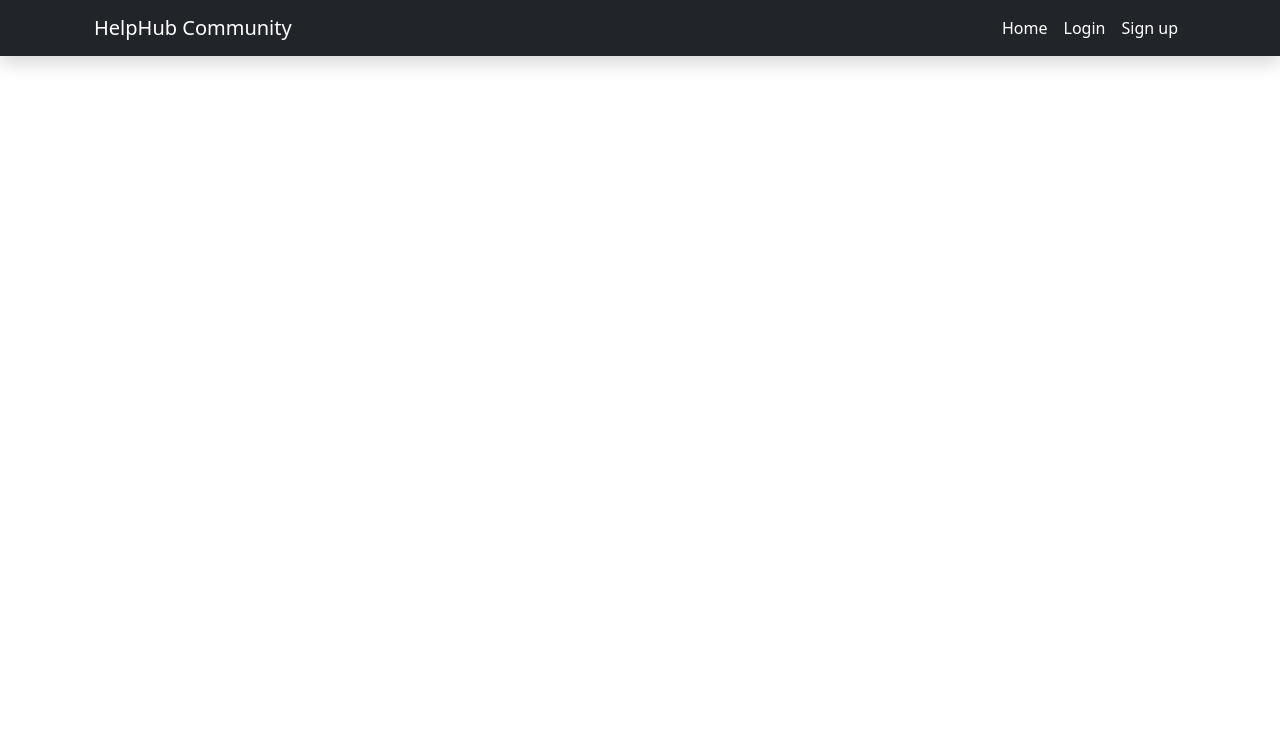
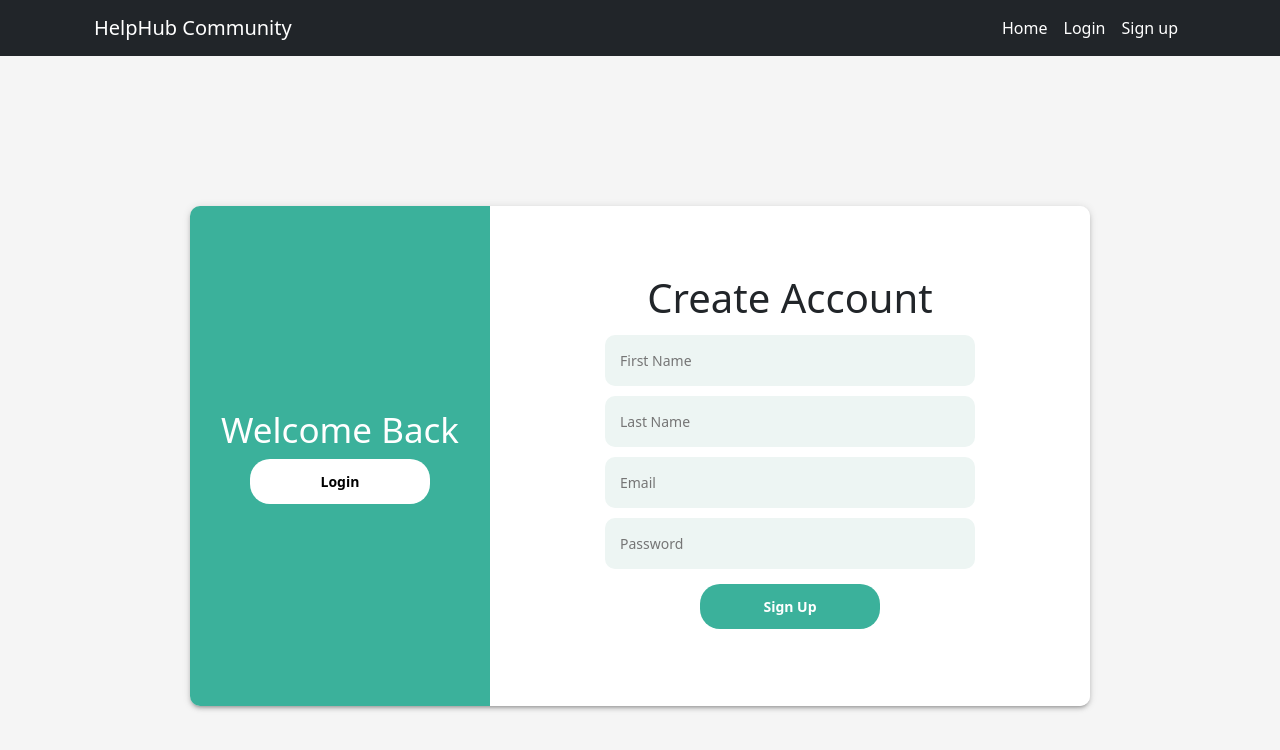
Before and after one commit to PrithikaC/HelpHub-Community-Application, a React (Create React App) app: page /signupServ in a window 1280 px wide. Shown: the top 750 px of the page. Built offline with nearby package versions, Linux system fonts and the light colour scheme.

Commit message:
created login and signup for service provider

```diff
--- a/src/App.js
+++ b/src/App.js
@@ -1,14 +1,14 @@
 import React from 'react';
-
-import './App.css';
-import Login from './components/Auth/Login/Login';
-import Signup from './components/Auth/Signup/Signup';
+import { Route, Routes } from 'react-router-dom';
+import LoginUser from './components/Auth/Login/LoginUser';
+import SignupUser from './components/Auth/Signup/SignupUser';
 import Home from './components/Home/Home';
 import Navbar from './components/Common/Navbar';
 import UserDashboard from './components/Dashboard/UserDashboard';
-import {Route, Routes } from 'react-router-dom';
 import UpdateProfile from './Profile/UpdateProfile';
 import Account from './Profile/Account';
+import SignupServ from './components/Auth/Signup/SignupServ';
+import LoginServ from './components/Auth/Login/LoginServ';
 
 function App() {
   const user = localStorage.getItem("token");
@@ -19,13 +19,14 @@ function App() {
       <Routes>
         {user && <Route path='/userDashboard' element={<UserDashboard />} />}
         {user && <Route path='/update-profile' element={<UpdateProfile />} />}
-        <Route path="/login" element={<Login />} />
-        <Route path="/signup" element={<Signup />} />
+        <Route path="/loginUser" element={<LoginUser />} />
+        <Route path="/signupUser" element={<SignupUser />} />
+        <Route path="/signupServ"element={<SignupServ/>}/>
+        <Route path="/loginServ" element={<LoginServ/>}/>
         <Route path="/" element={<Home />} />
-        <Route path="/updateProfile" element={<UserDashboard/>}/>
-        <Route path='/account' element={<Account/>}/>
+        <Route path='/account' element={<Account />} />
       </Routes>
-      </>
+    </>
   );
 }
 
--- a/src/Profile/UpdateProfile.js
+++ b/src/Profile/UpdateProfile.js
@@ -1,5 +1,6 @@
 import React, { useState, useEffect, useCallback } from 'react';
 import { useNavigate } from 'react-router-dom';
+//import jwtDecode from 'jwt-decode'; // Ensure correct import
 
 function UpdateProfile() {
     const [user, setUser] = useState(null);
--- /dev/null
+++ b/src/components/Auth/Login/LoginServ.jsx
@@ -0,0 +1,78 @@
+import { useState } from "react";
+import axios from "axios";
+import { Link } from "react-router-dom";
+import styles from "./styles.module.css";
+
+const LoginServ = () => {
+	const [data, setData] = useState({ email: "", password: "" });
+	const [error, setError] = useState("");
+
+	const handleChange = ({ currentTarget: input }) => {
+		setData({ ...data, [input.name]: input.value });
+	};
+
+	const handleSubmit = async (e) => {
+		e.preventDefault();
+		try {
+			const url = "http://localhost:8080/api/auth";
+			const { data: res } = await axios.post(url, data);
+			localStorage.setItem("token", res.data);
+			window.location = "/userDashboard";
+		} catch (error) {
+			if (
+				error.response &&
+				error.response.status >= 400 &&
+				error.response.status <= 500
+			) {
+				setError(error.response.data.message);
+			}
+		}
+	};
+
+	return (
+		<div className={styles.login_container}>
+			<div className={styles.login_form_container}>
+				<div className={styles.left}>
+					<form className={styles.form_container} onSubmit={handleSubmit}>
+						<h1>Login to Your Account</h1>
+						<input
+							type="email"
+							placeholder="Email"
+							name="email"
+							onChange={handleChange}
+							value={data.email}
+							required
+							className={styles.input}
+						/>
+						<input
+							type="password"
+							placeholder="Password"
+							name="password"
+							onChange={handleChange}
+							value={data.password}
+							required
+							className={styles.input}
+						/>
+						{error && <div className={styles.error_msg}>{error}</div>}
+						<button type="submit" className={styles.green_btn}>
+							Login
+						</button>
+
+					</form>
+
+				</div>
+				<div className={styles.right}>
+					<h1>New Here?</h1>
+					<Link to="/signupServ">
+						<button type="button" className={styles.white_btn}>
+							Sign Up
+						</button>
+					</Link>
+				</div>
+			</div>
+
+		</div>
+	);
+};
+
+export default LoginServ;
--- a/src/components/Auth/Login/Login.jsx
+++ b/src/components/Auth/Login/LoginUser.jsx
@@ -55,19 +55,24 @@ const Login = () => {
 						/>
 						{error && <div className={styles.error_msg}>{error}</div>}
 						<button type="submit" className={styles.green_btn}>
-							Sing In
+							Login
 						</button>
+
 					</form>
+					<div className={styles.bottom_section}>
+                       <p>If you are a Service Provider, <a href="/LoginServ" className={styles.link}>click here</a></p>
+                   </div>
 				</div>
 				<div className={styles.right}>
-					<h1>New Here ?</h1>
-					<Link to="/signup">
+					<h1>New Here?</h1>
+					<Link to="/signupUse">
 						<button type="button" className={styles.white_btn}>
-							Sing Up
+							Sign Up
 						</button>
 					</Link>
 				</div>
 			</div>
+
 		</div>
 	);
 };
--- /dev/null
+++ b/src/components/Auth/Signup/SignupServ.jsx
@@ -0,0 +1,101 @@
+import { Link, useNavigate } from 'react-router-dom';
+import styles from './styles.module.css';
+import { useState } from 'react';
+import axios from 'axios';
+
+const SignupServ = () => {
+    const [data, setData] = useState({
+        firstName: "",
+        lastName: "",
+        email: "",
+        password: ""
+    });
+
+    const navigate = useNavigate();
+    const [error, setError] = useState("");
+
+    const handleChange = ({ currentTarget: input }) => {
+        setData({ ...data, [input.name]: input.value });
+    };
+
+    const handleSubmit = async (e) => {
+        e.preventDefault();
+        try {
+            const url = "http://localhost:8080/api/users";
+            const { data: res } = await axios.post(url, data);
+
+            navigate("/login");
+
+            console.log(res.message);
+
+        } catch (error) {
+            if (error.response && error.response.status >= 400 && error.response.status <= 500) {
+                setError(error.response.data.message);
+            }
+        }
+    };
+
+    return (
+        <div className={styles.signup_container}>
+            <div className={styles.signup_form_container}>
+                <div className={styles.left}>
+                    <h1>Welcome Back</h1>
+                    <Link to="/loginServ">
+                        <button type="button" className={styles.white_btn}>
+                            Login
+                        </button>
+                    </Link>
+                </div>
+                <div className={styles.right}>
+                    <form className={styles.form_container} onSubmit={handleSubmit}>
+                        <h1>Create Account</h1>
+                        <input
+                            type="text"
+                            placeholder='First Name'
+                            name='firstName'
+                            onChange={handleChange}
+                            value={data.firstName}
+                            required
+                            className={styles.input}
+                        />
+                        <input
+                            type="text"
+                            placeholder='Last Name'
+                            name='lastName'
+                            onChange={handleChange}
+                            value={data.lastName}
+                            required
+                            className={styles.input}
+                        />
+                        <input
+                            type="email"
+                            placeholder='Email'
+                            name='email'
+                            onChange={handleChange}
+                            value={data.email}
+                            required
+                            className={styles.input}
+                        />
+                        <input
+                            type="password"
+                            placeholder='Password'
+                            name='password'
+                            onChange={handleChange}
+                            value={data.password}
+                            required
+                            className={styles.input}
+                        />
+                        {error && <div className={styles.error_msg}>{error}</div>}
+                        <button type="submit" className={styles.green_btn}>
+                            Sign Up
+                        </button>
+
+                    </form>
+                </div>
+            </div>
+
+        </div>
+    );
+};
+
+export default SignupServ;
--- a/src/components/Auth/Signup/Signup.jsx
+++ b/src/components/Auth/Signup/SignupUser.jsx
@@ -1,49 +1,49 @@
-import { Link,useNavigate } from 'react-router-dom';
+import { Link, useNavigate } from 'react-router-dom';
 import styles from './styles.module.css';
 import { useState } from 'react';
 import axios from 'axios';
 
-const Signup=()=>{
-    const[data,setData]=useState({
-        firstName:"",
-        lastName:"",
-        email:"",
-        password:""
-    })
+const Signup = () => {
+    const [data, setData] = useState({
+        firstName: "",
+        lastName: "",
+        email: "",
+        password: ""
+    });
 
-    const navigate=useNavigate();
-    const [error,setError]=useState("");
+    const navigate = useNavigate();
+    const [error, setError] = useState("");
 
-    const handleChange=({currentTarget:input})=>{
-        setData({...data,[input.name]:input.value});
+    const handleChange = ({ currentTarget: input }) => {
+        setData({ ...data, [input.name]: input.value });
     };
 
-    const handleSubmit=async(e)=>{
+    const handleSubmit = async (e) => {
         e.preventDefault();
         try {
-            const url="http://localhost:8080/api/users";
-            const {data:res}=await axios.post(url,data);
+            const url = "http://localhost:8080/api/users";
+            const { data: res } = await axios.post(url, data);
 
             navigate("/login");
 
             console.log(res.message);
 
         } catch (error) {
-            if(error.response && error.response.status>=400 && error.response.status<=500){
-                setError(error.response.data.message)
+            if (error.response && error.response.status >= 400 && error.response.status <= 500) {
+                setError(error.response.data.message);
             }
         }
-    }
+    };
 
-    return(
+    return (
         <div className={styles.signup_container}>
             <div className={styles.signup_form_container}>
                 <div className={styles.left}>
                     <h1>Welcome Back</h1>
-                    <Link to="/login">
-                    <button type="button" className={styles.white_btn}>
-                        Sign In
-                    </button>
+                    <Link to="/loginUser">
+                        <button type="button" className={styles.white_btn}>
+                            Login
+                        </button>
                     </Link>
                 </div>
                 <div className={styles.right}>
@@ -89,10 +89,16 @@ const Signup=()=>{
                         <button type="submit" className={styles.green_btn}>
                             Sign Up
                         </button>
+
                     </form>
                 </div>
             </div>
+            {/* New Bottom Section */}
+            <div className={styles.bottom_section}>
+                <p>If you are a Service Provider, <a href="/SignupServ" className={styles.link}>click here</a></p>
+            </div>
         </div>
-    )
-}
+    );
+};
+
 export default Signup;
--- a/src/components/Auth/Signup/styles.module.css
+++ b/src/components/Auth/Signup/styles.module.css
@@ -77,9 +77,14 @@
 	border-radius: 5px;
 	text-align: center;
 }
+.service_provider_section {
+    margin-top: auto; /* Pushes the section to the bottom of the form container */
+    margin-bottom: 20px; /* Adds space between the service provider section and the bottom of the form container */
+    text-align: center;
+}
 
 .white_btn,
-.green_btn {
+.green_btn,.blue_btn {
 	border: none;
 	outline: none;
 	padding: 12px 0;
@@ -96,3 +101,18 @@
 	color: white;
 	margin: 10px;
 }
+.blue_btn{
+
+	background-color: #3bb19b;
+	color: white;
+	margin: 10px;
+}
+.bottom_section {
+    position: fixed; /* Fixes the element at the bottom of the viewport */
+    bottom: 0;
+    width: 100%;
+    background-color: #f5f5f5; /* Adjust background color if needed */
+    text-align: center;
+    padding: 10px; /* Adjust padding as needed */
+    box-shadow: 0 -2px 4px rgba(0, 0, 0, 0.1); /* Optional shadow for better visibility */
+}
--- a/src/components/Common/Navbar.js
+++ b/src/components/Common/Navbar.js
@@ -24,10 +24,10 @@ function Navbar() {
                       <Link to="/" className="nav-link active" style={navLinkStyle}>Home</Link>
                     </li>
                     <li className="nav-item">
-                      <Link to="/login" className="nav-link active" style={navLinkStyle}>Login</Link>
+                      <Link to="/loginUser" className="nav-link active" style={navLinkStyle}>Login</Link>
                     </li>
                     <li className="nav-item">
-                      <Link to="/signup" className="nav-link active" style={navLinkStyle}>Sign up</Link>
+                      <Link to="/signupUser" className="nav-link active" style={navLinkStyle}>Sign up</Link>
                     </li>
                   </ul>
                 </div>
```
Also changed, not shown: src/Profile/Account.js (+7 -8 lines), src/components/Auth/Login/styles.module.css (+15 -1 lines).
